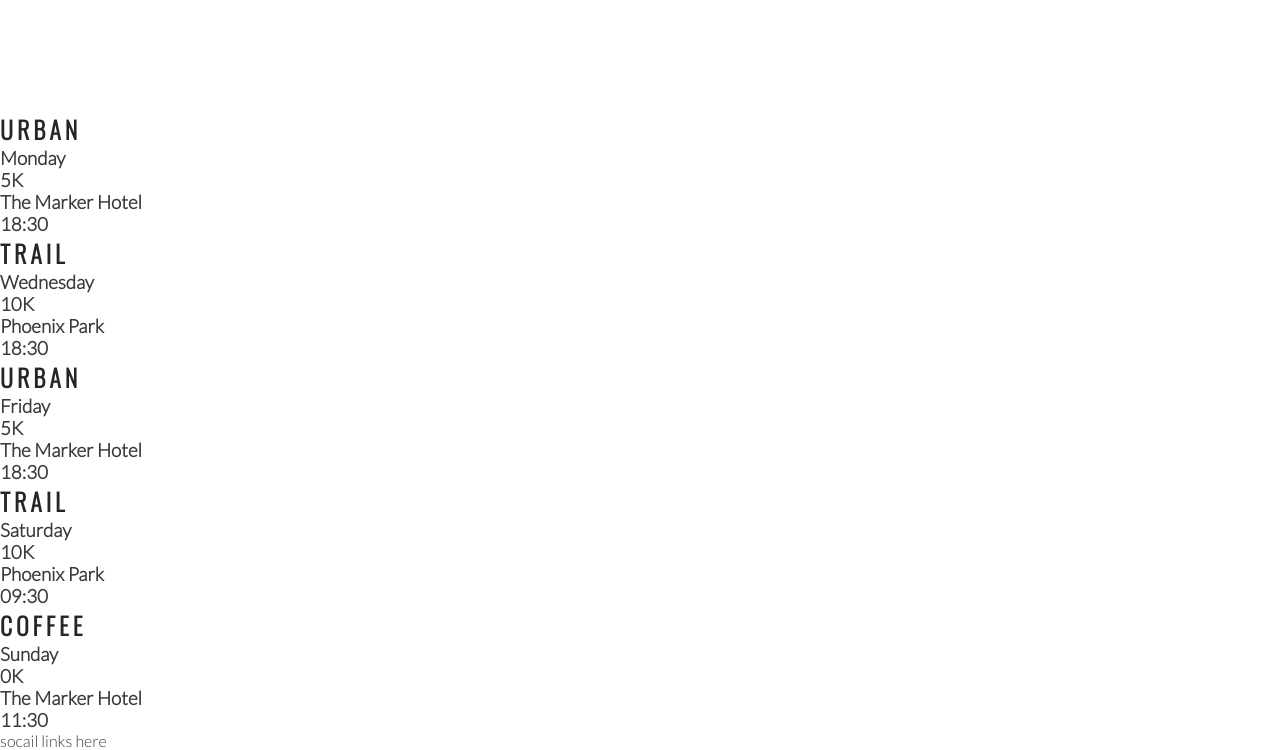
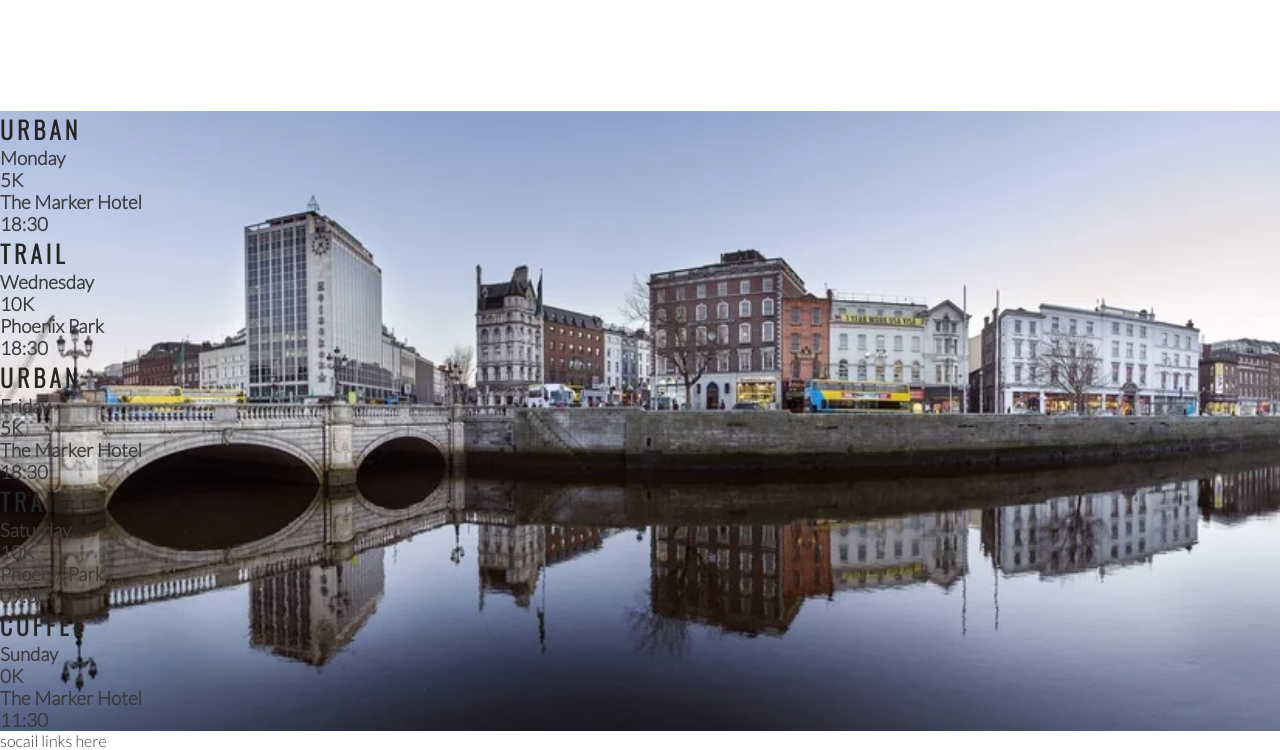
Before and after one commit to Chris-Tollan/Love-Running, a plain HTML site: page index.html in a window 1280 px wide. Shown: the part 1184-1934 px from the top of the page. Drawn offline with nearby package versions, Linux system fonts and the light colour scheme.

Commit message:
add background image to times section

```diff
--- a/assests/css/style.css
+++ b/assests/css/style.css
@@ -192,3 +192,14 @@ hr {
     border-radius: 50%;
 
 }
+
+/* event times */
+
+#times {
+    background-image: url(../image/dublin-city.webp);
+    background-repeat: no-repeat;
+    background-size: cover;
+    background-position: center;
+    width: 100%;
+    overflow: hidden;
+}
--- a/index.html
+++ b/index.html
@@ -70,7 +70,7 @@
             </div>
         </div>
     </section>
-    <section>
+    <section id="times">
         <div>
             <h2>Urban</h2>
             <h3>Monday</h3>
```
Also changed, not shown: assests/image/dublin-city.webp (added).
